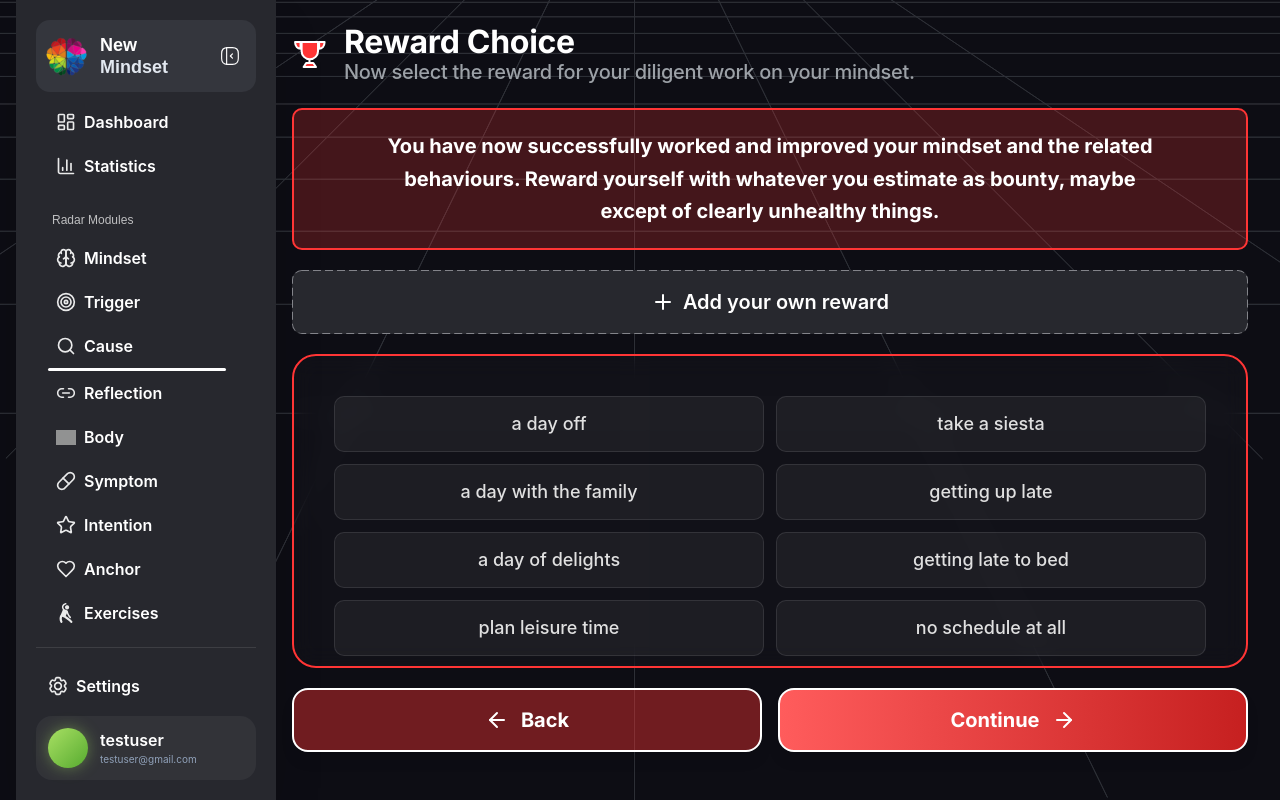
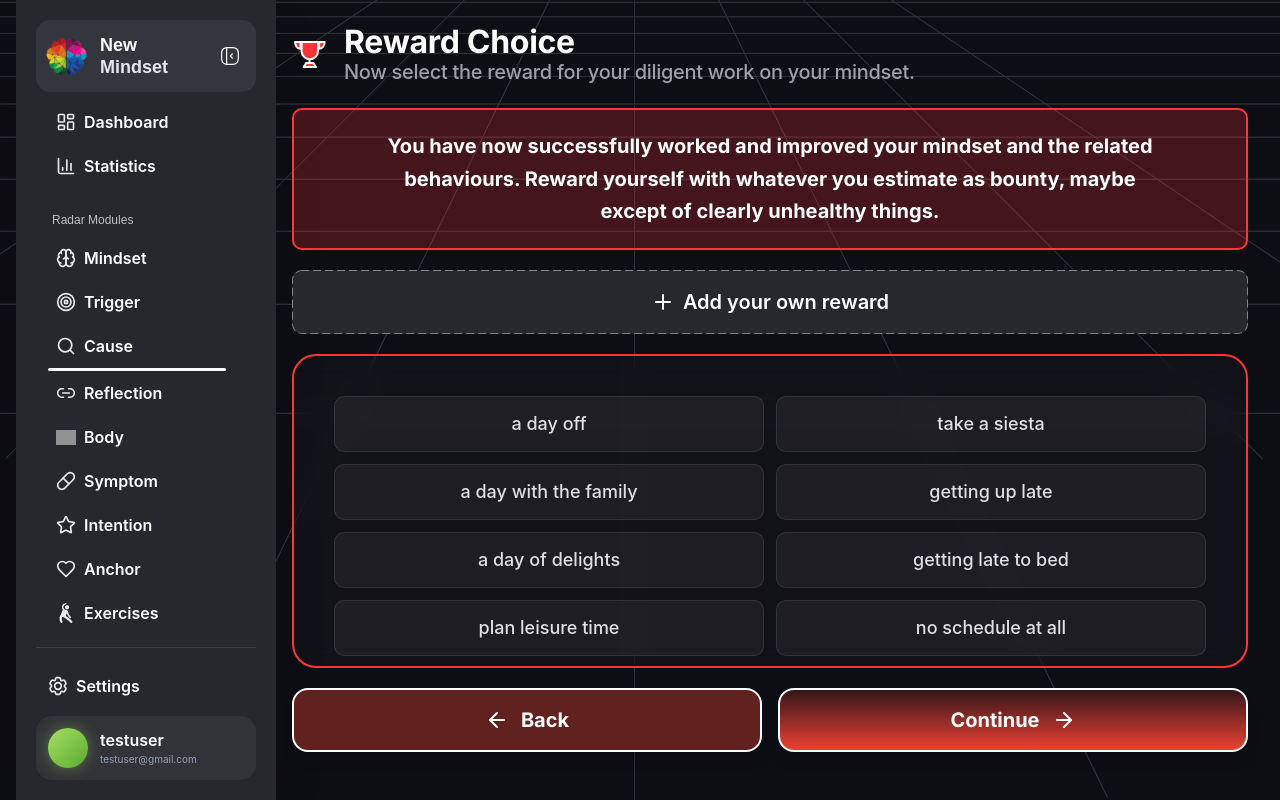
Before and after one commit to HafizAbeer/mind-set-1, a React (Vite) app: page /reward-choice-select in a window 1280 px wide. Built offline with nearby package versions, Linux system fonts and the light colour scheme; grey boxes are pictures that could not be loaded; a web font is replaced by a local one.

Commit message:
Reward Choice Select: match Back/Continue to reference exactly (Back solid #60211F; Continue vertical gradient #341719 top → #EC4033 bottom, sampled from screenshot)

```diff
--- a/src/pages/RewardChoiceSelect.jsx
+++ b/src/pages/RewardChoiceSelect.jsx
@@ -119,9 +119,9 @@ const RewardChoiceSelect = () => {
                 <button
                   type="button"
                   onClick={() => navigate("/reward-choice")}
-                  className="flex-1 md:w-[calc(50%-8px)] h-[64px] rounded-[16px] flex items-center justify-center gap-[12px] p-[10px] md:p-[16px] font-inter font-bold text-white transition-all shadow-lg border-[2px] border-white text-[15px] md:text-[20px] active:scale-95 bg-white/5"
+                  className="flex-1 md:w-[calc(50%-8px)] h-[64px] rounded-[16px] flex items-center justify-center gap-[12px] p-[10px] md:p-[16px] font-inter font-bold text-white transition-all shadow-lg border-[2px] border-white text-[15px] md:text-[20px] active:scale-95"
                   style={{
-                    background: "#FF353569",
+                    background: "#60211F",
                   }}
                 >
                   <ArrowLeft size={24} className="shrink-0" />
@@ -132,7 +132,7 @@ const RewardChoiceSelect = () => {
                   onClick={() => navigate("/dashboard")}
                   className="flex-1 md:w-[calc(50%-8px)] h-[64px] rounded-[16px] flex items-center justify-center gap-[12px] p-[10px] md:p-[16px] font-inter font-bold text-white transition-all shadow-lg border-[2px] border-white text-[15px] md:text-[20px] active:scale-95"
                   style={{
-                    background: "linear-gradient(90deg, #FF5C5C 0%, #C62020 100%)",
+                    background: "linear-gradient(180deg, #341719 0%, #EC4033 100%)",
                   }}
                 >
                   Continue
```
